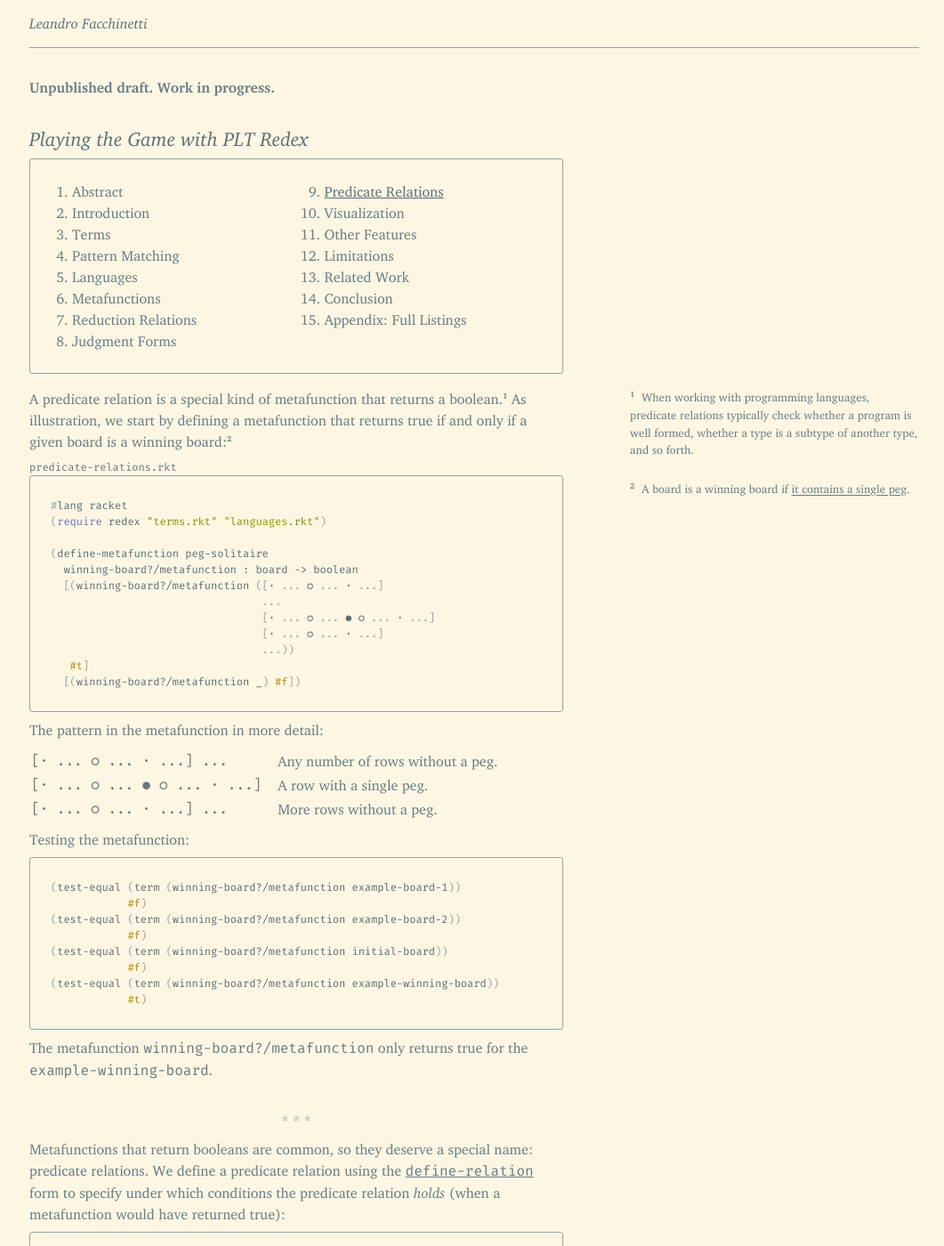
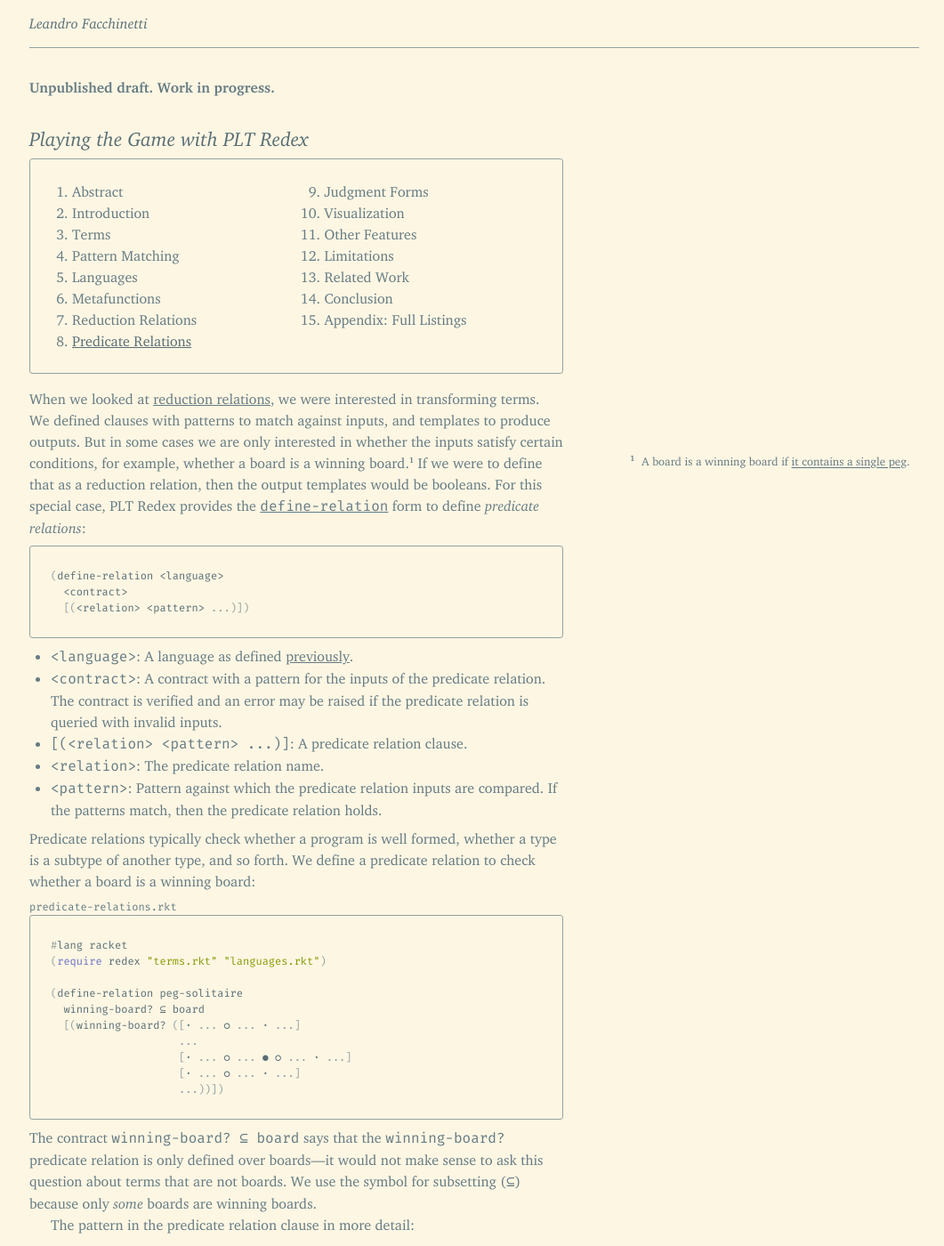
Before and after one commit to leafac/leafac.com, a Jekyll site: the page built from prose/playing-the-game-with-plt-redex/predicate-relations.md, in a window 1280 px wide and 1400 px high. Shown: the whole window at 89% size, without its empty margins (107-1168 px from the left). Built offline with Jekyll 4.4.1, drawn with Linux system fonts in a browser that asks for light colours; some of the changed text lies outside the part shown.

Commit message:
Editing pass up to Predicate Relations

````diff
--- a/prose/playing-the-game-with-plt-redex/predicate-relations.md
+++ b/prose/playing-the-game-with-plt-redex/predicate-relations.md
@@ -5,50 +5,7 @@ table-of-contents: table-of-contents.html
 draft: true
 ---
 
-A predicate relation is a special kind of metafunction that returns a boolean.<label class="margin-note"><input type="checkbox"><span markdown="1">When working with programming languages, predicate relations typically check whether a program is well formed, whether a type is a subtype of another type, and so forth.</span></label> As illustration, we start by defining a metafunction that returns true if and only if a given board is a winning board:<label class="margin-note"><input type="checkbox"><span markdown="1">A board is a winning board if [it contains a single peg](peg-solitaire-rules).</span></label>
-
-<div class="code-block" markdown="1">
-`predicate-relations.rkt`
-```racket
-#lang racket
-(require redex "terms.rkt" "languages.rkt")
-
-(define-metafunction peg-solitaire
-  winning-board?/metafunction : board -> boolean
-  [(winning-board?/metafunction ([· ... ○ ... · ...]
-                                 ...
-                                 [· ... ○ ... ● ○ ... · ...]
-                                 [· ... ○ ... · ...]
-                                 ...))
-   #t]
-  [(winning-board?/metafunction _) #f])
-```
-</div>
-
-The pattern in the metafunction in more detail:
-
-| `[· ... ○ ... · ...] ...` | Any number of rows without a peg. |
-| `[· ... ○ ... ● ○ ... · ...]` | A row with a single peg. |
-| `[· ... ○ ... · ...] ...` | More rows without a peg. |
-
-Testing the metafunction:
-
-```racket
-(test-equal (term (winning-board?/metafunction example-board-1))
-            #f)
-(test-equal (term (winning-board?/metafunction example-board-2))
-            #f)
-(test-equal (term (winning-board?/metafunction initial-board))
-            #f)
-(test-equal (term (winning-board?/metafunction example-winning-board))
-            #t)
-```
-
-The metafunction `winning-board?/metafunction` only returns true for the `example-winning-board`.
-
-* * *
-
-Metafunctions that return booleans are common, so they deserve a special name: predicate relations. We define a predicate relation using the [`define-relation`](https://docs.racket-lang.org/redex/The_Redex_Reference.html?q=define-relation#%28form._%28%28lib._redex%2Freduction-semantics..rkt%29._define-relation%29%29) form to specify under which conditions the predicate relation *holds* (when a metafunction would have returned true):
+When we looked at [reduction relations](reduction-relations), we were interested in transforming terms. We defined clauses with patterns to match against inputs, and templates to produce outputs. But in some cases we are only interested in whether the inputs satisfy certain conditions, for example, whether a board is a winning board.<label class="margin-note"><input type="checkbox"><span markdown="1">A board is a winning board if [it contains a single peg](peg-solitaire-rules).</span></label> If we were to define that as a reduction relation, then the output templates would be booleans. For this special case, PLT Redex provides the [`define-relation`](https://docs.racket-lang.org/redex/The_Redex_Reference.html?q=define-relation#%28form._%28%28lib._redex%2Freduction-semantics..rkt%29._define-relation%29%29) form to define *predicate relations*:
 
 ```racket
 (define-relation <language>
@@ -62,9 +19,14 @@ Metafunctions that return booleans are common, so they deserve a special name: p
 - `<relation>`: The predicate relation name.
 - `<pattern>`: Pattern against which the predicate relation inputs are compared. If the patterns match, then the predicate relation holds.
 
-The following is the `winning-board?/metafunction` metafunction written as a predicate relation:
+Predicate relations typically check whether a program is well formed, whether a type is a subtype of another type, and so forth. We define a predicate relation to check whether a board is a winning board:
 
+<div class="code-block" markdown="1">
+`predicate-relations.rkt`
 ```racket
+#lang racket
+(require redex "terms.rkt" "languages.rkt")
+
 (define-relation peg-solitaire
   winning-board? ⊆ board
   [(winning-board? ([· ... ○ ... · ...]
@@ -73,8 +35,17 @@ The following is the `winning-board?/metafunction` metafunction written as a pre
                     [· ... ○ ... · ...]
                     ...))])
 ```
+</div>
 
-The contract `winning-board? ⊆ board` says the `winning-board?` predicate relation is only defined over `board`s<label class="margin-note"><input type="checkbox"><span markdown="1">We use the symbol for subsetting (`⊆`) because only *some* boards are winning boards.</span></label> and PLT Redex will verify the input before a query. We query the predicate relation by applying it, similar to a metafunction:
+The contract `winning-board? ⊆ board` says that the `winning-board?` predicate relation is only defined over boards—it would not make sense to ask this question about terms that are not boards. We use the symbol for subsetting (`⊆`) because only *some* boards are winning boards.
+
+The pattern in the predicate relation clause in more detail:
+
+- `[· ... ○ ... · ...] ...`: Any number of rows without a peg.
+- `[· ... ○ ... ● ○ ... · ...]`: A row with a single peg.
+- `[· ... ○ ... · ...] ...`: More rows without a peg.
+
+We query the predicate relation by applying it, similar to a metafunction:
 
 ```racket
 (test-equal (term (winning-board? example-board-1))
@@ -87,7 +58,7 @@ The contract `winning-board? ⊆ board` says the `winning-board?` predicate re
             #t)
 ```
 
-The predicate relation `winning-board?` only holds for the `example-winning-board`.
+The predicate relation only holds for the `example-winning-board`.
 
 * * *
 
@@ -96,3 +67,5 @@ We will use the predicate relation `winning-board?` in a [later section](limitat
 ```racket
 (provide winning-board?)
 ```
+
+Next, we cover the most general form of relations that may not be functions: [judgment forms](judgment-forms).
--- a/prose/playing-the-game-with-plt-redex/table-of-contents.html
+++ b/prose/playing-the-game-with-plt-redex/table-of-contents.html
@@ -5,8 +5,8 @@
 <li><a href="languages"{% if page.url contains "languages.html" %} class="active"{% endif %}>Languages</a></li>
 <li><a href="metafunctions"{% if page.url contains "metafunctions.html" %} class="active"{% endif %}>Metafunctions</a></li>
 <li><a href="reduction-relations"{% if page.url contains "reduction-relations.html" %} class="active"{% endif %}>Reduction Relations</a></li>
+<li><a href="predicate-relations"{% if page.url contains "predicate-relations.html" %} class="active"{% endif %}>Predicate Relations</a></li>
 <li><a href="judgment-forms"{% if page.url contains "judgment-forms.html" %} class="active"{% endif %}>Judgment Forms</a></li>
-<li><a href="predicate-relations"{% if page.url contains "predicate-relations.html" %} class="active"{% endif %}>Predicate Relations</a></li>
 <li><a href="visualization"{% if page.url contains "visualization.html" %} class="active"{% endif %}>Visualization</a></li>
 <li><a href="other-features"{% if page.url contains "other-features.html" %} class="active"{% endif %}>Other Features</a></li>
 <li><a href="limitations"{% if page.url contains "limitations.html" %} class="active"{% endif %}>Limitations</a></li>
````
Also changed, not shown: prose/playing-the-game-with-plt-redex/index.md (+1 -1 lines), prose/playing-the-game-with-plt-redex/judgment-forms.md (+0 -4 lines), prose/playing-the-game-with-plt-redex/reduction-relations.md (+3 -3 lines), 2 other files.
